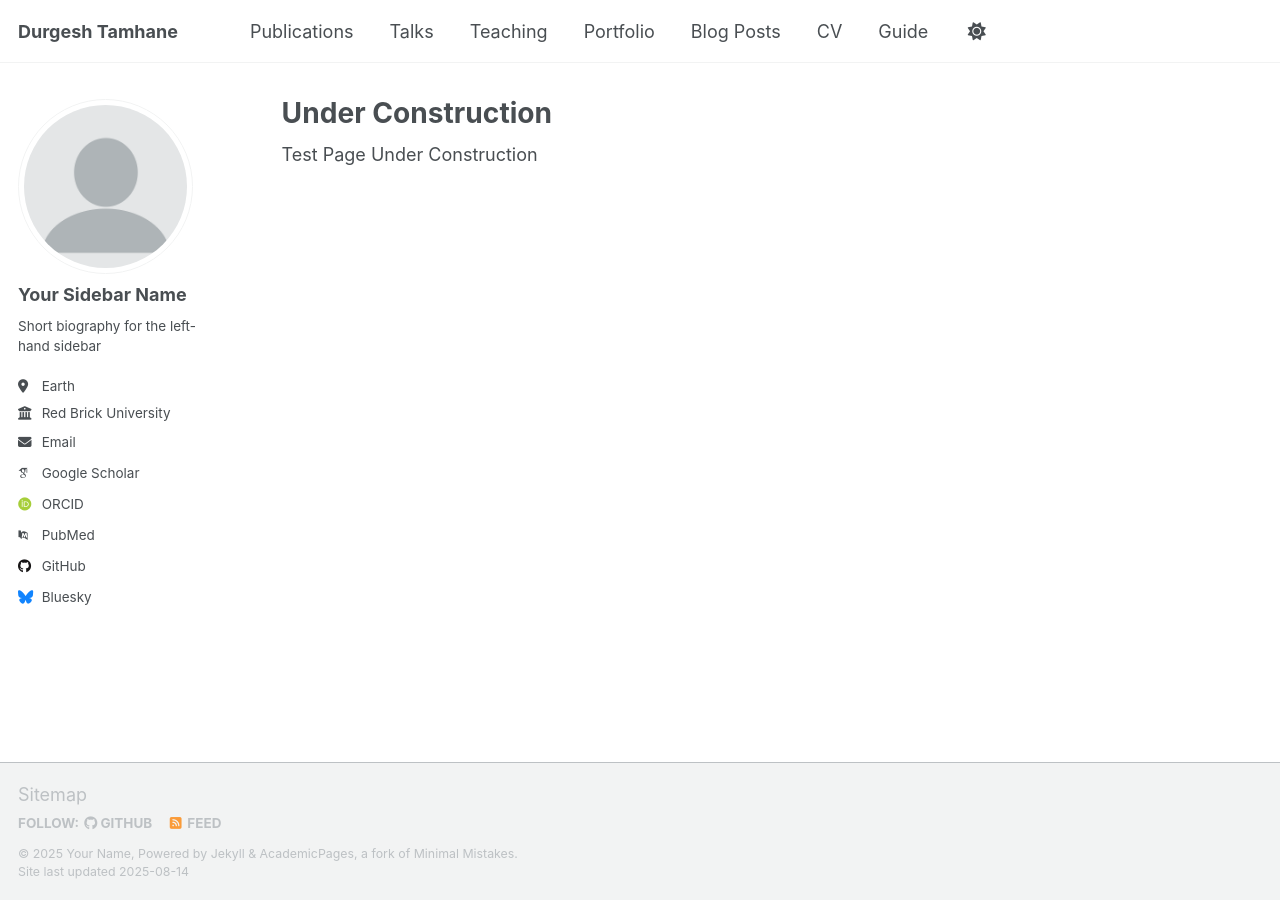
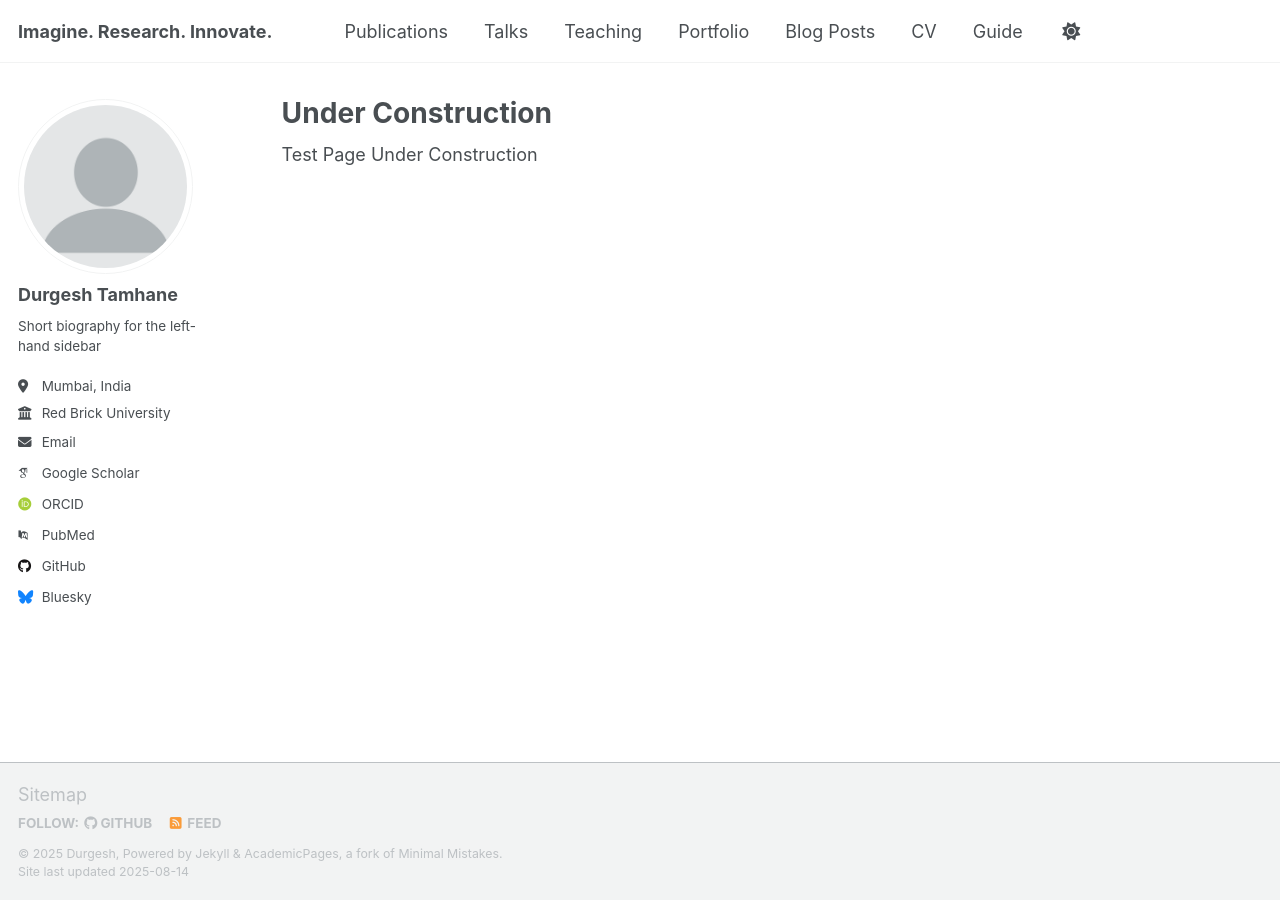
Before and after one commit to DurgeshTamhane/DurgeshTamhane.github.io, a Jekyll site: the page built from _pages/about.md, in a window 1280 px wide. Built offline with Jekyll 4.4.1, drawn with Linux system fonts in a browser that asks for light colours; some web fonts are replaced; a script that is not in the unit is left out.

Commit message:
Update _config.yml

```diff
--- a/_config.yml
+++ b/_config.yml
@@ -9,10 +9,10 @@
 # Basic Site Settings
 locale                   : "en-US"
 site_theme               : "default" # Currently available options are "default", "air"
-title                    : "Durgesh Tamhane"
+title                    : "Imagine. Research. Innovate."
 title_separator          : "-"
-name                     : &name "Your Name"
-description              : &description "personal description"
+name                     : &name "Durgesh"
+description              : &description "Lifelong Researcher"
 url                      : https://durgeshtamhane.github.io # the base hostname & protocol for your site e.g. "https://[your GitHub username].github.io" or if you already have some other page hosted on Github then use "https://[your GitHub username].github.io/[Your Repo Name]"
 baseurl                  : "" # the subpath of your site, e.g. "/blog"
 repository               : "durgeshtamhane.github.io"
@@ -23,13 +23,13 @@ repository               : "durgeshtamhane.github.io"
 author:
   # Biographic information
   avatar           : "profile.png"
-  name             : "Your Sidebar Name"
+  name             : "Durgesh Tamhane"
   pronouns         : # example: "she/her"
   bio              : "Short biography for the left-hand sidebar"
-  location         : "Earth"
+  location         : "Mumbai, India"
   employer         : "Red Brick University"
   uri              : # URL
-  email            : "none@example.org"
+  email            : "dtamhane@outlook.com"
 
   # Academic websites
   academia         : # URL
```
